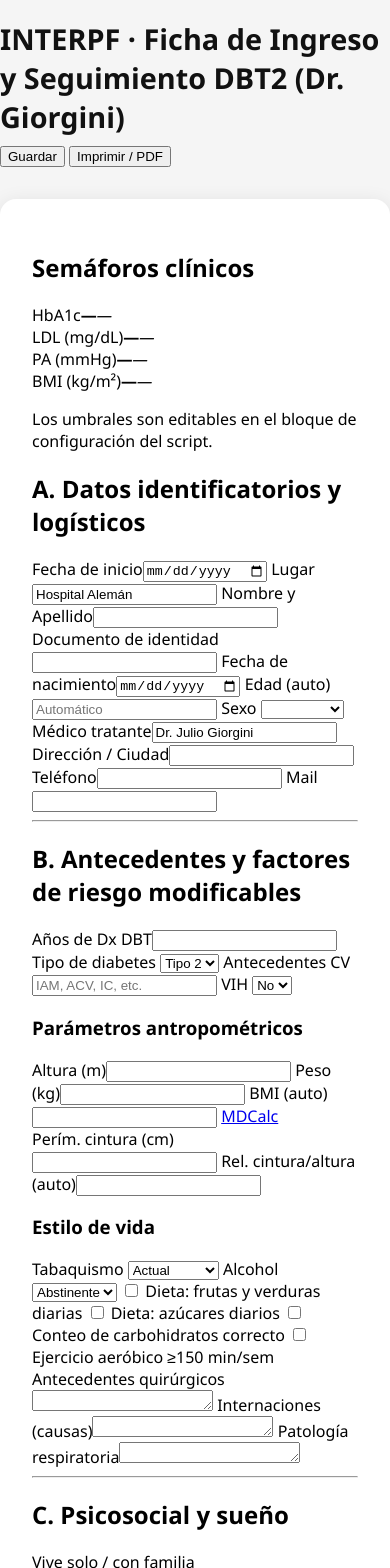
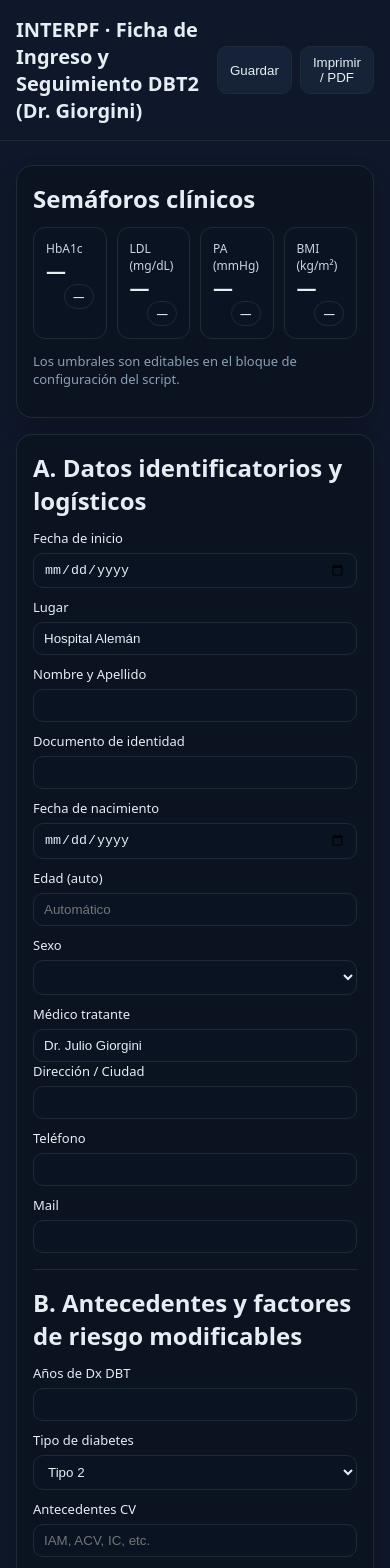
Before and after one commit to jgiorgini/stca-dm2-medico-GPT, a React (Vite) app: page / in a window 390 px wide. Shown: the top 1568 px of the page. Built offline with nearby package versions, Linux system fonts and the light colour scheme; the HTML template or start-up script is replaced by a standard one.

Commit message:
Refactor CSS with CSS variables and responsive design

```diff
--- a/src/styles.css
+++ b/src/styles.css
@@ -1,52 +1,64 @@
-body {
-  font-family: 'Segoe UI', sans-serif;
-  background: #f5f5f5;
-  margin: 0;
-  padding: 0;
+:root{
+  --bg:#0f172a; --card:#0b1220; --muted:#8aa0b4; --txt:#e6edf3;
+  --border:#1f2a37; --primary:#22d3ee; --ok:#22c55e; --warn:#f59e0b; --danger:#ef4444;
+}
+*{box-sizing:border-box}
+html,body{height:100%}
+body{margin:0;background:var(--bg);color:var(--txt);font-family:ui-sans-serif,system-ui,Segoe UI,Roboto,Helvetica,Arial}
+
+.container{max-width:1100px;margin:24px auto;padding:0 16px}
+.app-header{display:flex;align-items:center;justify-content:space-between;gap:12px;padding:16px 16px;border-bottom:1px solid var(--border)}
+.app-header h1{font-size:20px;margin:0}
+.header-actions{display:flex;gap:8px}
+
+button{background:#152238;border:1px solid var(--border);color:var(--txt);padding:8px 12px;border-radius:10px;cursor:pointer}
+button.primary{background:var(--primary);color:#06202a;border-color:transparent}
+button:disabled{opacity:.6;cursor:not-allowed}
+.link{color:var(--primary);text-decoration:none;display:inline-block;margin-left:6px;font-size:13px}
+
+.card{background:var(--card);border:1px solid var(--border);border-radius:16px;padding:16px;margin:16px 0;box-shadow:0 10px 20px rgba(0,0,0,.2)}
+h2{margin:0 0 12px}
+h3{margin:14px 0 8px;color:#cbd5e1}
+hr{border:none;border-top:1px solid var(--border);margin:16px 0}
+
+.grid2{display:grid;grid-template-columns:repeat(2,1fr);gap:10px}
+.grid3{display:grid;grid-template-columns:repeat(3,1fr);gap:10px}
+.grid4{display:grid;grid-template-columns:repeat(4,1fr);gap:10px}
+
+label{display:flex;flex-direction:column;gap:6px;font-size:13px}
+input,select,textarea{background:#0a1322;border:1px solid var(--border);color:var(--txt);padding:8px 10px;border-radius:10px}
+textarea{resize:vertical;min-height:70px}
+.inline{display:flex;align-items:center;gap:6px}
+.chk{display:flex;align-items:center;gap:8px}
+.muted{color:var(--muted);font-size:13px}
+
+#kpis .kpi-grid{display:grid;grid-template-columns:repeat(4,1fr);gap:10px}
+.kpi{background:#0a1322;border:1px solid var(--border);border-radius:12px;padding:12px}
+.kpi span{display:block;color:#cbd5e1;font-size:12px}
+.kpi strong{font-size:20px}
+.flag{float:right;padding:3px 8px;border-radius:999px;border:1px solid var(--border);font-size:12px}
+.flag.green{background:rgba(34,197,94,.14);border-color:#14532d}
+.flag.red{background:rgba(239,68,68,.14);border-color:#7f1d1d}
+.flag.gray{background:#0a1322}
+
+.actions{display:flex;gap:8px;margin-top:12px}
+
+/* Impresión */
+.only-print{display:none}
+@media print{
+  .no-print{display:none!important}
+  body{background:white;color:#000}
+  .container{max-width:none;margin:0;padding:0}
+  .card{background:white;border:none;box-shadow:none}
+  input,select,textarea{border:1px solid #ccc}
+  .only-print{display:block}
+  .print-footer{margin:12px 16px;font-size:12px;color:#333}
 }
 
-.container {
-  max-width: 800px;
-  margin: 2rem auto;
-  background: white;
-  padding: 2rem;
-  border-radius: 16px;
-  box-shadow: 0 4px 20px rgba(0, 0, 0, 0.1);
+/* Responsive */
+@media (max-width: 980px){
+  .grid4{grid-template-columns:repeat(2,1fr)}
 }
-
-h1 {
-  color: #111;
-  font-size: 1.8rem;
-  margin-bottom: 0.5rem;
+@media (max-width: 720px){
+  .grid2,.grid3,.grid4{grid-template-columns:1fr}
 }
-
-.subtitle {
-  color: #444;
-  margin-bottom: 1.5rem;
-}
-
-.form label {
-  display: block;
-  margin-bottom: 1rem;
-}
-
-.form input {
-  width: 100%;
-  padding: 0.4rem;
-  margin-top: 0.3rem;
-  border: 1px solid #ccc;
-  border-radius: 6px;
-}
-
-.grid {
-  display: grid;
-  grid-template-columns: repeat(auto-fit, minmax(150px, 1fr));
-  gap: 1rem;
-}
-
-.summary {
-  margin-top: 2rem;
-  background: #fafafa;
-  padding: 1rem;
-  border-radius: 8px;
-}
```
